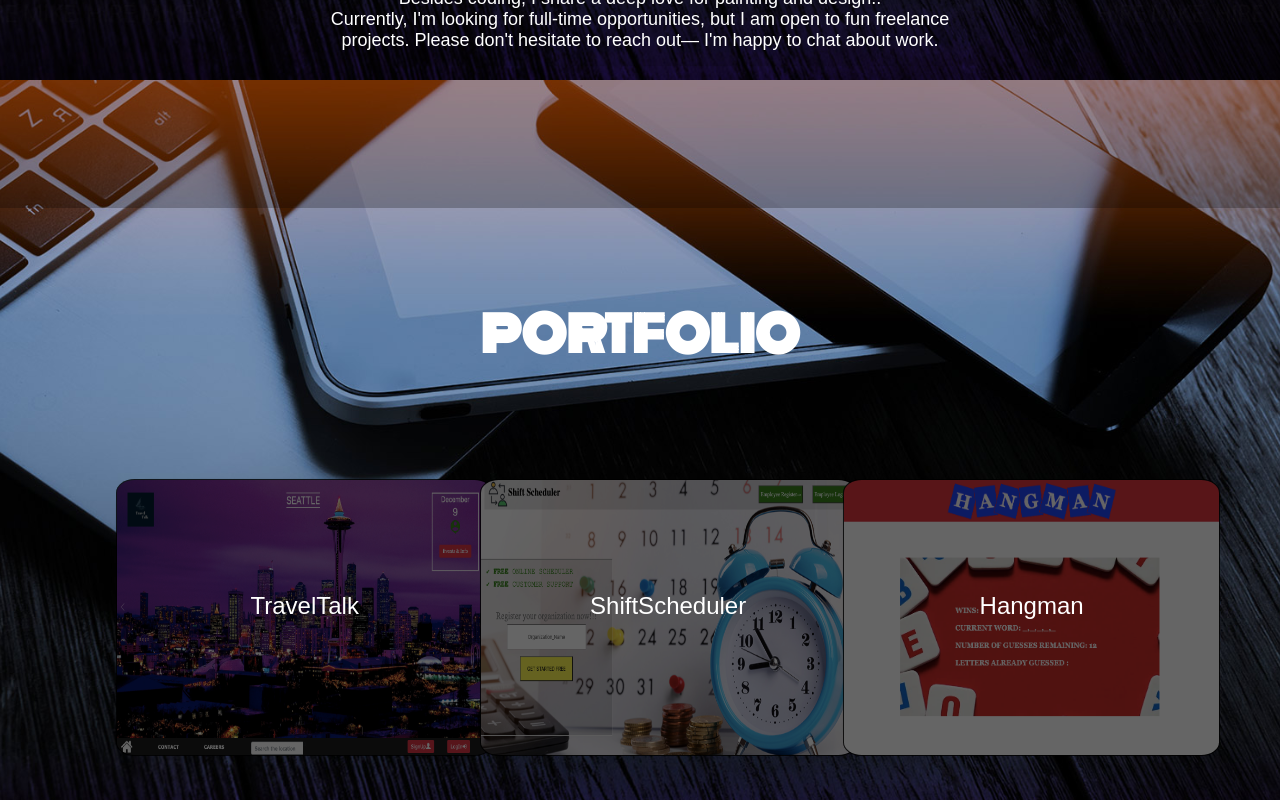
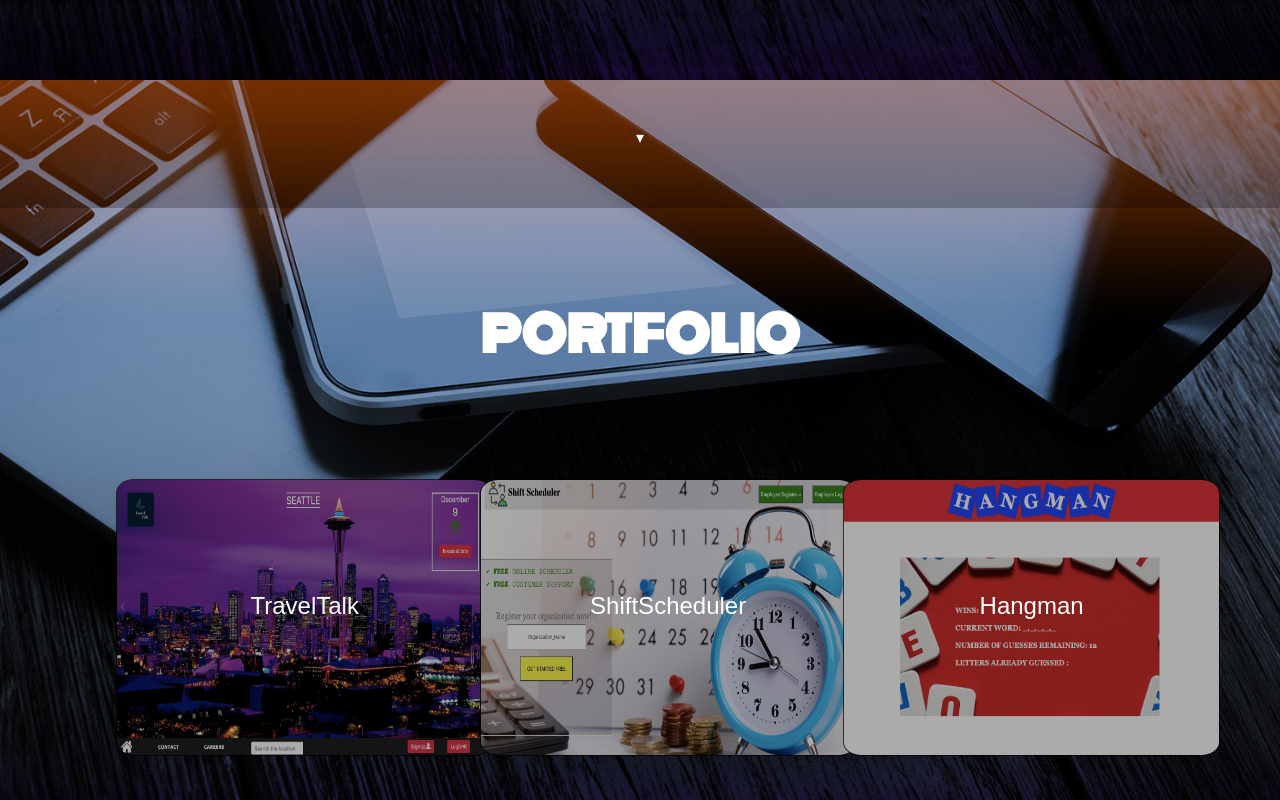
Before and after one commit to Aakratigoel/Portfolio, a React (Create React App) app: page / in a window 1280 px wide. Shown: the part 1520-2320 px from the top of the page. Built offline with nearby package versions, Linux system fonts and the light colour scheme; a web font is replaced by a local one.

Commit message:
added downward arrow on the profile page

```diff
--- a/src/index.css
+++ b/src/index.css
@@ -196,9 +196,22 @@ body{
  text-align: center;
  font-family:'Trebuchet MS', 'Lucida Sans Unicode', 'Lucida Grande', 'Lucida Sans', Arial, sans-serif;
 }
+#footer2{
+  position: relative;
+  bottom: 0;
+  width: 100%;
+  height: 2.5rem;
+  color:white;
+  margin-bottom:20px;
+ text-align: center;
+ font-family:'Trebuchet MS', 'Lucida Sans Unicode', 'Lucida Grande', 'Lucida Sans', Arial, sans-serif;
+}
 #arrowlink{
   text-decoration: none;
   color:white;
+}
+#arrowdiv{
+  padding-top:5%;
 }
 #profileheading{
   text-align: center;
@@ -418,7 +431,7 @@ position: relative;
   height:275px;
   border:1px solid rgba(0, 0, 0, 0.075);
   border-radius:5%;
-  background-color:rgba(0, 0, 0, 0.603);
+  background-color:rgba(0, 0, 0, 0.329);
   position: absolute;;
   top:0;
   left:0;
--- a/src/index.js
+++ b/src/index.js
@@ -133,6 +133,9 @@ class MyProfile extends React.Component {
 
           </p>
         </div>
+        <footer id="footer2">
+            <div id="arrowdiv"><a id="arrowlink" href="#portfoliodiv"><span>&#x25BE;</span></a></div>
+        </footer>
       </div>
     )
   }
```
Also changed, not shown: 1 other file (tests, documents, lock files or other folders).
